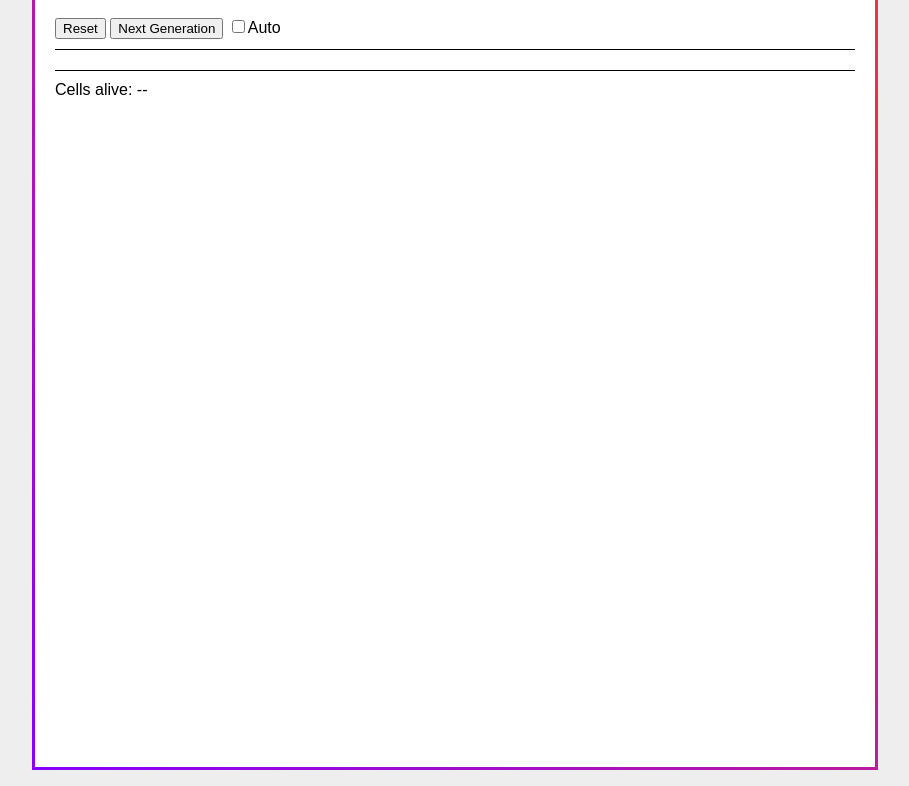
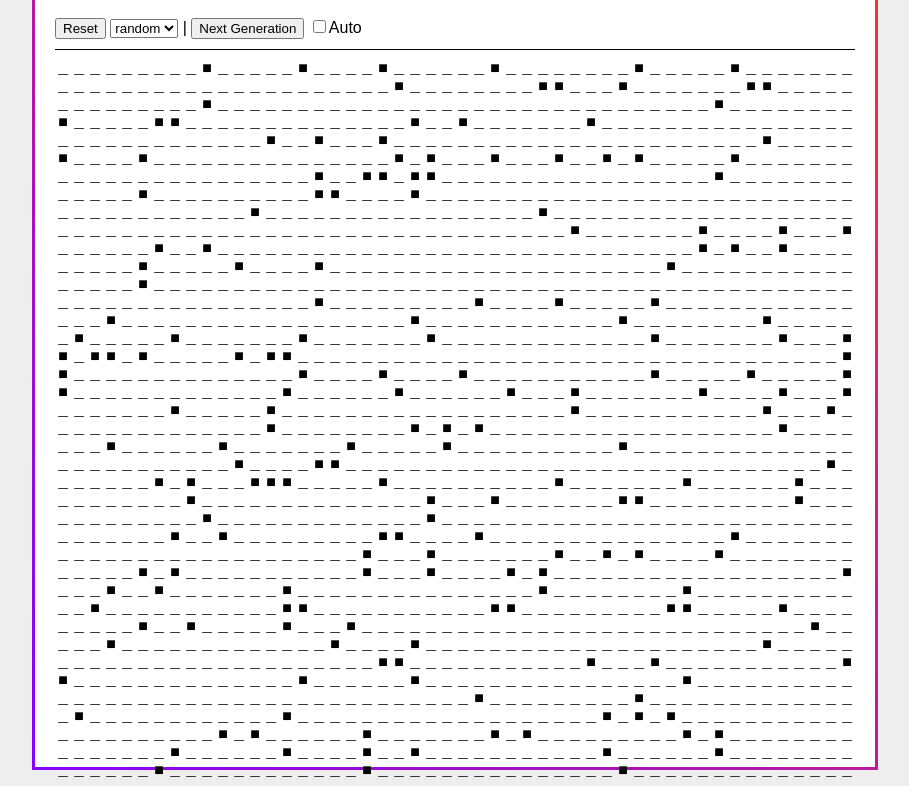
Before and after one commit to xander-jones/game-of-life, a website built with webpack: page src/index.html in a window 1280 px wide. Shown: the part 116-902 px from the top of the page, without its empty margins (185-1094 px from the left). Built offline with nearby package versions, Linux system fonts and the light colour scheme; some packages are replaced by stand-ins of ours.

Commit message:
add patterns, and auto generate options selector

```diff
--- a/package.json
+++ b/package.json
@@ -1,6 +1,6 @@
 {
   "name": "game-of-life",
-  "version": "1.1.0",
+  "version": "1.2.0",
   "description": "Game of Life, written with TypeScript",
   "main": "index.ts",
   "scripts": {
--- a/src/index.html
+++ b/src/index.html
@@ -39,7 +39,7 @@
                 padding-bottom:10px;
                 border-bottom:1px solid black;
             }
-            #gol {
+            #golDiv {
                 padding-bottom:10px;
                 margin-bottom:10px;
                 border-bottom:1px solid black;
@@ -52,7 +52,8 @@
             }
             #tableGol td, tr {
                 min-width:16px;
-                text-align:center;
+                text-align: center;
+                vertical-align: middle;
                 padding:0px;
             }
         </style>
@@ -64,11 +65,16 @@
                 <span class="title">Game of Life</span> <span class="subtitle" id="version">vx.x.x</span>
                 <br/><span class="subtitle">Xander Jones</span><br/><br/>
                 <button id="resetBtn">Reset</button>
+                <select name="patternSelector" id="patternSelector">
+                    <option value="">random</option>
+                </select>
+                |
                 <button id="nextGenerationBtn">Next Generation</button>
                 <input type="checkbox" id="autoNextGeneration">Auto</input>
             </div>
-            <div id="gol"></div>
-            Cells alive: <span id="cellsAliveCount">--</span>
+            <div id="golDiv"></div>
+            Cells alive: <span id="cellsAliveCount">--</span><br/>
+            Generation: <span id="generationCount">--</span>
         </div>
     </body>
 </html>
--- a/src/index.ts
+++ b/src/index.ts
@@ -9,7 +9,9 @@
 
 *** */
 import packageInfo from '../package.json'
+import patterns from './patterns'
 import Bugsnag from '@bugsnag/js'
+
 
 Bugsnag.start({
     apiKey: '97ef27a04c69ae72307ba2a3b7168b5b',
@@ -22,22 +24,23 @@ const mapSizeDefault = {
     columns: 50
 }
 
-const glider: number[][] = [
-    [2,2],
-    [2,3],
-    [2,4]
-]
-
-
 function pageBootstrap(): void {
     document.getElementById("version").innerText = `v${packageInfo.version}`;
+
+    let patternSelector = document.getElementById("patternSelector") as HTMLInputElement;
+    Object.keys(patterns).forEach(key => {
+        let option = document.createElement("option");
+        option.value = key;
+        option.innerText = key;
+        patternSelector.appendChild(option);
+    });
 
     let nextGenerationBtn = document.getElementById("nextGenerationBtn") as HTMLInputElement;
     nextGenerationBtn.onclick = function() {
         gol.nextGeneration();
     }
     document.getElementById("resetBtn").onclick = function() {
-        gol = new GameOfLife(mapSizeDefault.rows, mapSizeDefault.columns);
+        gol = new GameOfLife(mapSizeDefault.rows, mapSizeDefault.columns, patterns[patternSelector.value]);
     }
 
     let autoNextGeneration = document.getElementById("autoNextGeneration") as HTMLInputElement;
@@ -184,9 +187,9 @@ class GameOfLife {
             table.replaceWith(newTable);
         }
         document.getElementById("cellsAliveCount").innerText = String(this.cellsAlive);
-        document.getElementById("generation").innerText = String(this.generation);
+        document.getElementById("generationCount").innerText = String(this.generation);
     }
 }
 
 pageBootstrap();
-let gol = new GameOfLife(mapSizeDefault.rows, mapSizeDefault.columns, glider);
+let gol = new GameOfLife(mapSizeDefault.rows, mapSizeDefault.columns);
--- /dev/null
+++ b/src/patterns.ts
@@ -0,0 +1,9 @@
+const patterns: any = {
+    "glider": [
+        [2,2],
+        [2,3],
+        [2,4]
+    ]
+};
+
+export default patterns;
```
